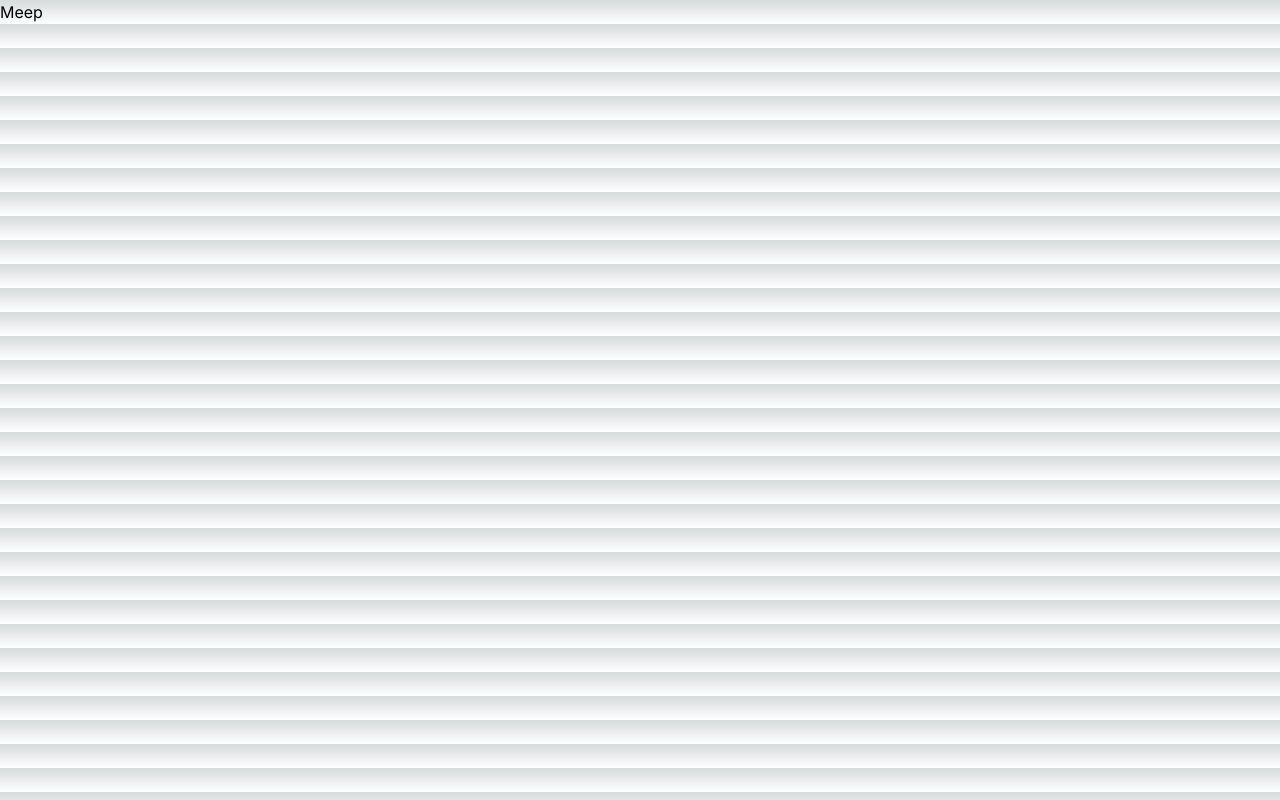
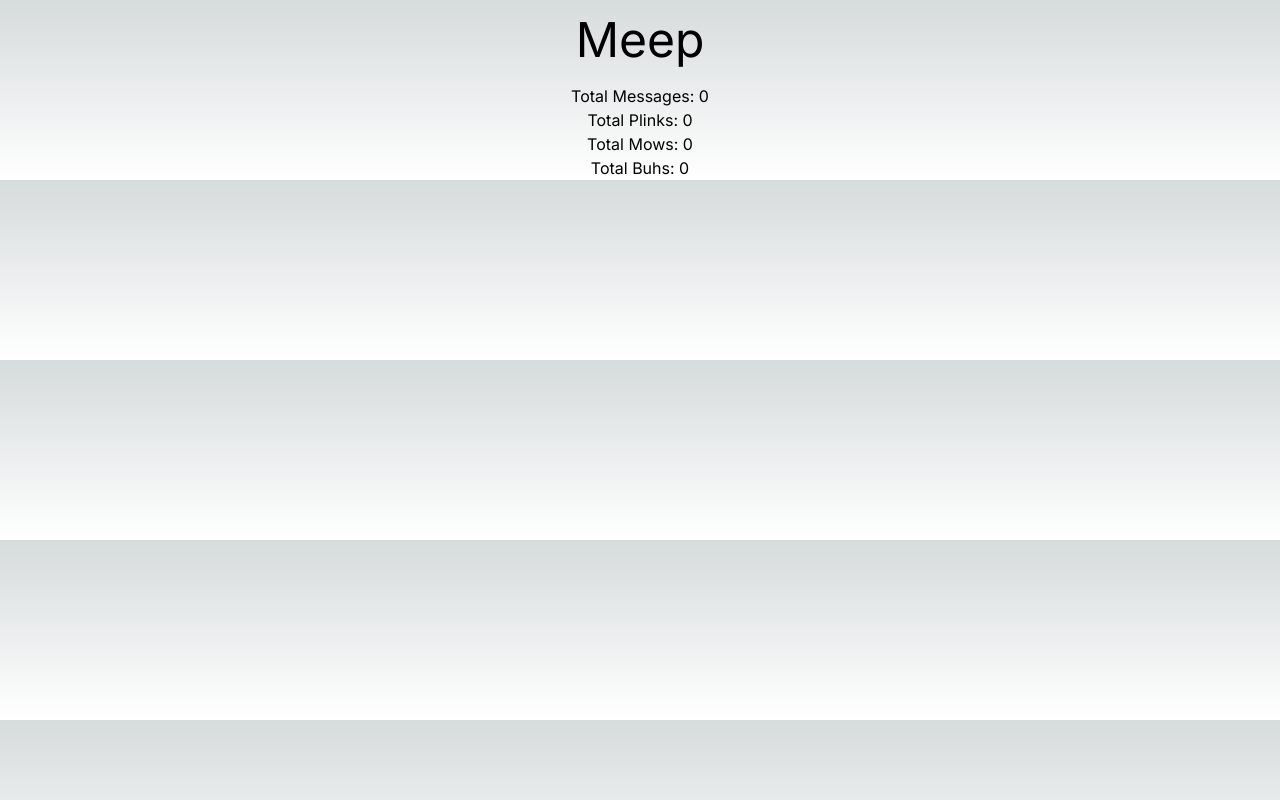
Before and after one commit to dpvb/meep-site, a Next.js app: page / in a window 1280 px wide. Built offline with nearby package versions, Linux system fonts and the light colour scheme; no server answers; the database is empty.

Commit message:
add some stats.

```diff
--- a/app/api/stats/route.js
+++ /dev/null
@@ -1,18 +0,0 @@
-import clientPromise from "@/lib/mongodb";
-export const dynamic = 'force-dynamic';
-
-export async function GET() {
-    try {
-        const client = await clientPromise;
-        const db = client.db("meep");
-        const stats = await db
-            .collection("message-stats")
-            .find({})
-            .toArray();
-        return Response.json(stats);
-    } catch (e) {
-        console.error(e);
-    }
-
-    return Response.json({})
-}
--- a/app/page.js
+++ b/app/page.js
@@ -1,9 +1,37 @@
-import Image from "next/image";
+import clientPromise from "@/lib/mongodb";
 
-export default function Home() {
+export default async function Home() {
+
+  const stats = await getStats();
+  const messageCount = stats.reduce((acc, user) => acc + user.totalMessages, 0);
+  const plinkCount = stats.reduce((acc, user) => acc + user.plinks, 0);
+  const mowCount = stats.reduce((acc, user) => acc + user.mows, 0);
+  const buhCount = stats.reduce((acc, user) => acc + user.buhs, 0);
+
   return (
-    <main className="">
-      <h1>Meep</h1>
+    <main className="flex flex-col w-3/4 mx-auto">
+      <h1 className="text-5xl text-center w-full mt-4">Meep</h1>
+      <div className="w-full text-center mt-5">
+        <p>Total Messages: {messageCount}</p>
+        <p>Total Plinks: {plinkCount}</p>
+        <p>Total Mows: {mowCount}</p>
+        <p>Total Buhs: {buhCount}</p>
+      </div>
     </main>
   );
 }
+
+async function getStats() {
+    try {
+      const client = await clientPromise;
+      const db = client.db("meep");
+      const stats = await db
+          .collection("message-stats")
+          .find({})
+          .toArray();
+      return stats;
+  } catch (e) {
+      console.error(e);
+  }
+  return [];
+}
```
